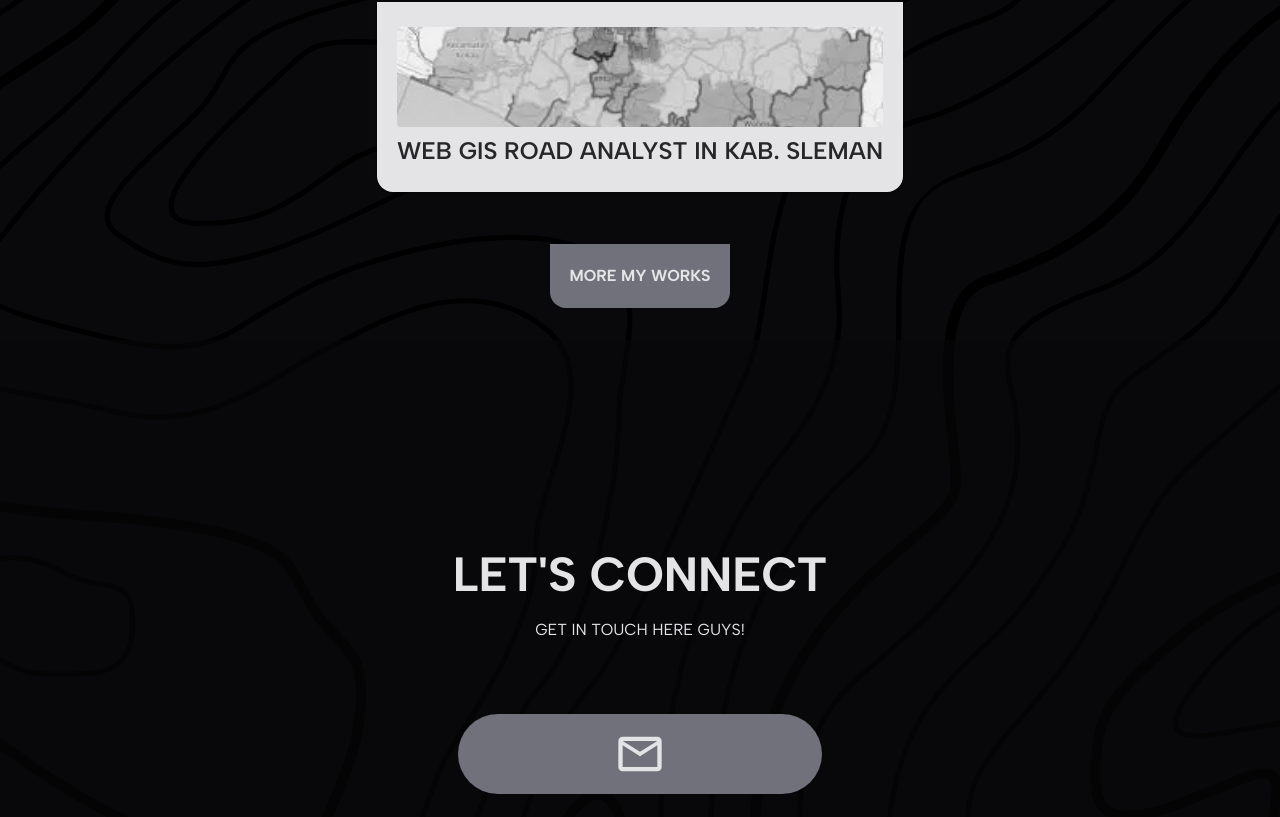
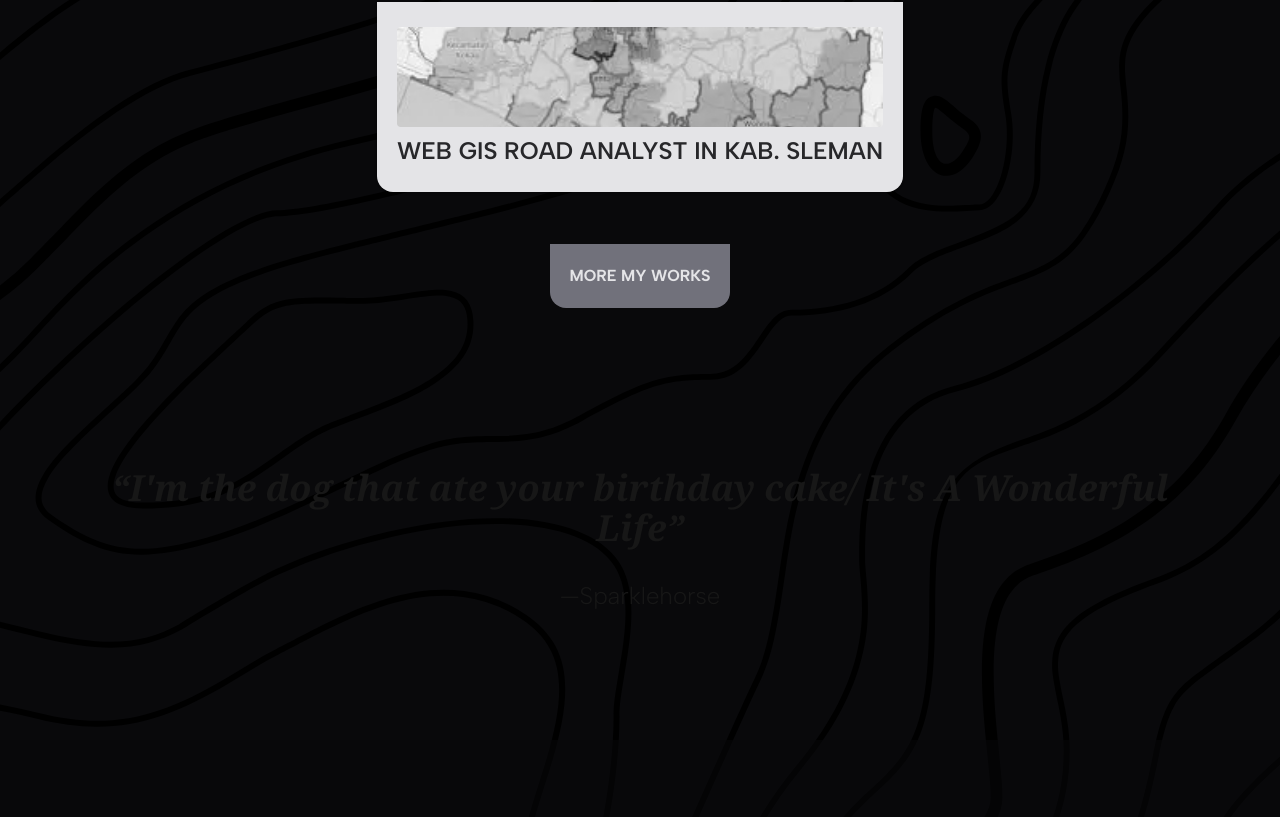
Before and after one commit to restuak/homepage-prsnl-v2, a Next.js app: page / in a window 1280 px wide. Shown: the part 1967-2784 px from the top of the page. Built offline with nearby package versions, Linux system fonts and the light colour scheme; what tailwindcss-animated would draw is missing.

Commit message:
feat: add my fav quotes

```diff
--- /dev/null
+++ b/src/components/quotes.tsx
@@ -0,0 +1,32 @@
+import { motion } from "motion/react";
+export default function Quotes() {
+  return (
+    <section className="py-32">
+      <div className="container mx-auto">
+        <div className="flex flex-col items-center text-center ">
+          <motion.p
+            initial={{ opacity: 0, y: 50 }}
+            whileInView={{ opacity: 1, y: 0 }}
+            transition={{ duration: 1.5 }}
+            className="mb-8 max-w-6xl px-8 font-serif italic font-bold text-3xl min-md:text-4xl"
+          >
+            &ldquo;I'm the dog that ate your birthday cake/ It's A Wonderful
+            Life&rdquo;
+          </motion.p>
+          <div className="flex items-center gap-2 md:gap-4">
+            <div className="text-left">
+              <motion.p
+                initial={{ opacity: 0, y: -50 }}
+                whileInView={{ opacity: 1, y: 0 }}
+                transition={{ duration: 1.5 }}
+                className="text-lg font-light min-md:text-2xl "
+              >
+                —Sparklehorse
+              </motion.p>
+            </div>
+          </div>
+        </div>
+      </div>
+    </section>
+  );
+}
--- a/src/view/home/index.tsx
+++ b/src/view/home/index.tsx
@@ -5,6 +5,7 @@ import About from "@/components/about";
 import Works from "@/components/works";
 import Contact from "@/components/contact";
 import { Albert_Sans } from "next/font/google";
+import Quotes from "@/components/quotes";
 
 const AlbertSans = Albert_Sans({
   variable: "--font-albert-sans",
@@ -25,13 +26,10 @@ export default function HomeView() {
     >
       <div className="" id="home">
         <Navbar />
-
         <Welcome />
-
         <About />
-
         <Works />
-
+        <Quotes />
         <Contact />
       </div>
     </main>
```
